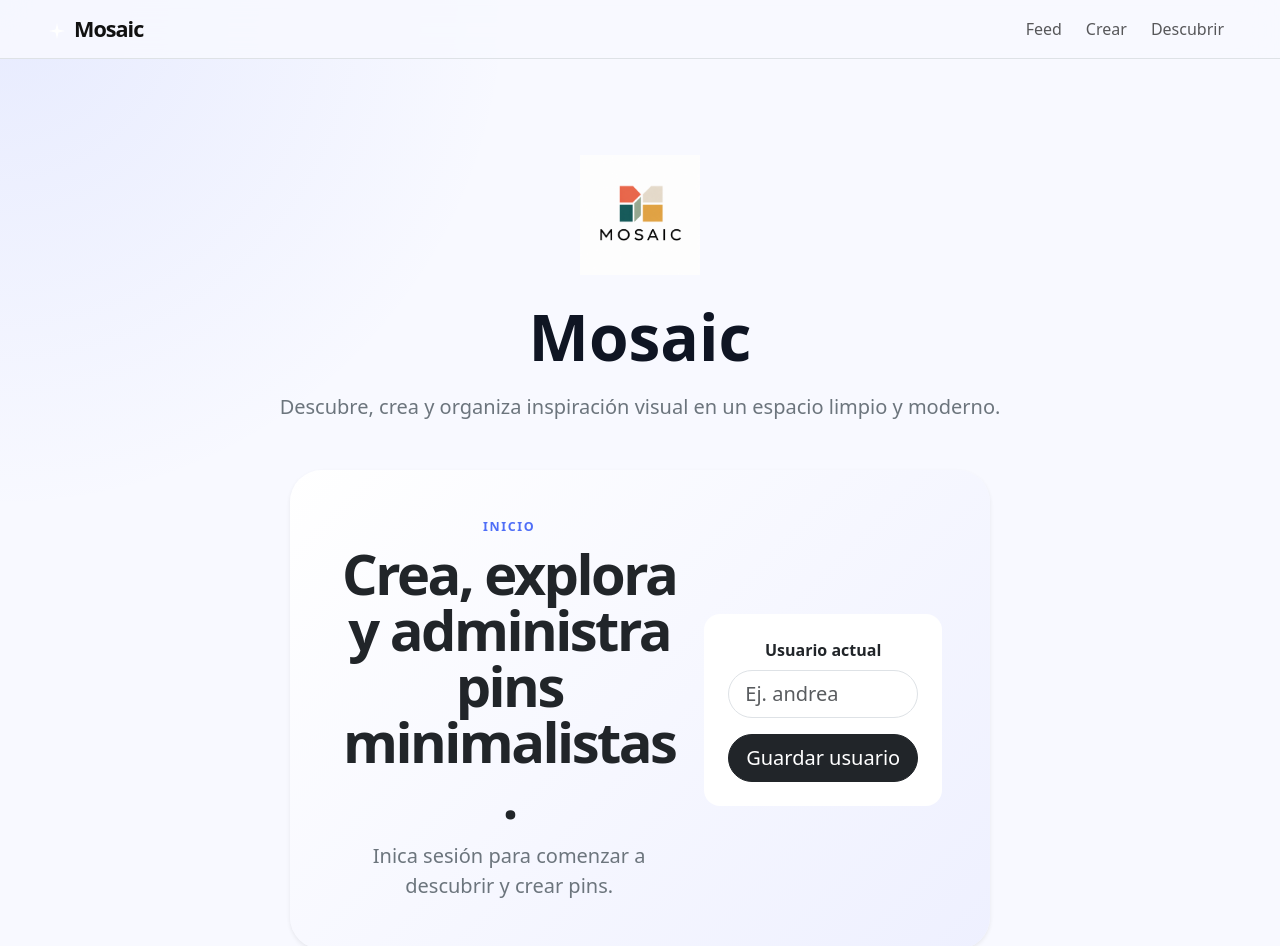
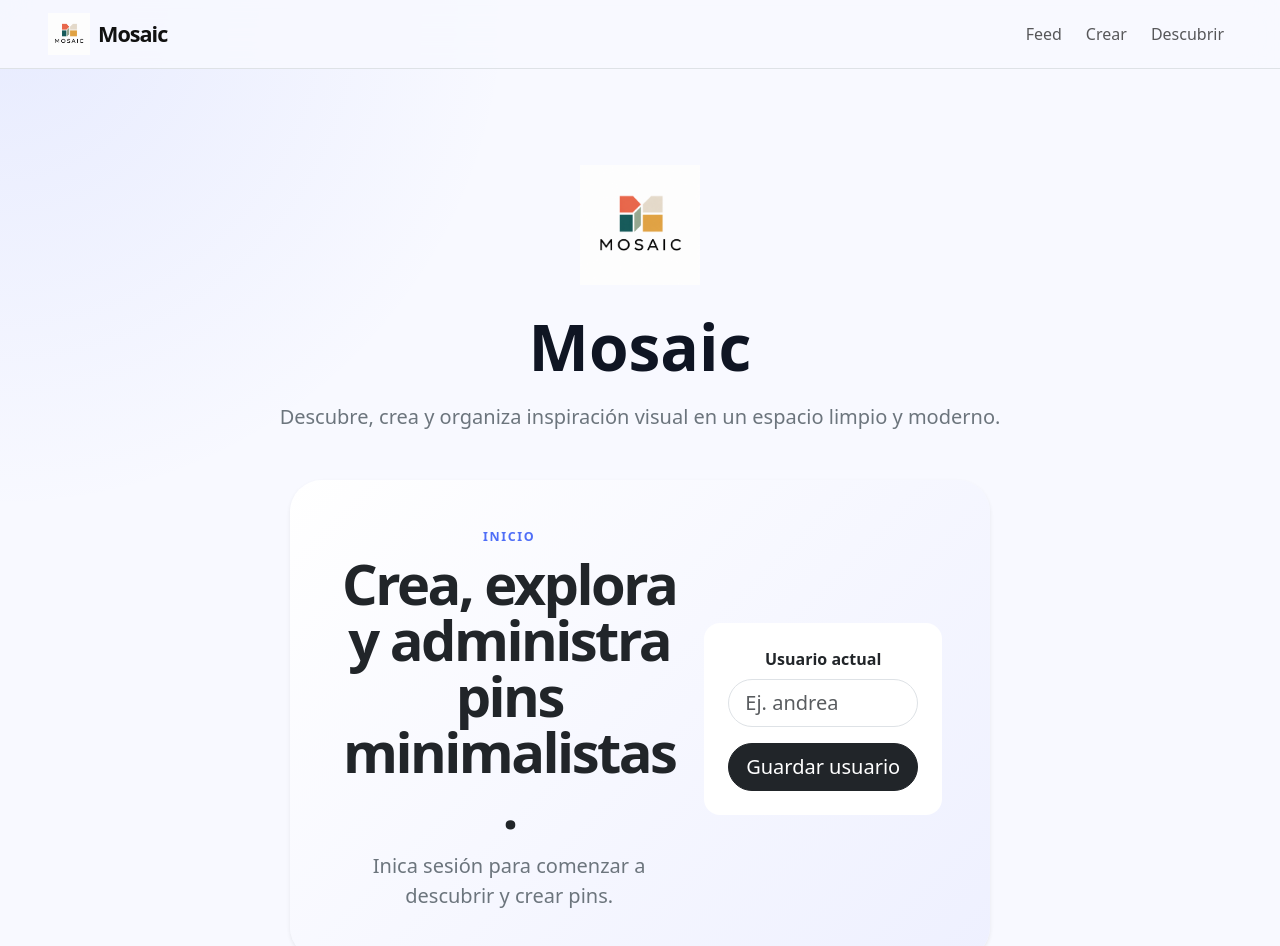
Before and after one commit to NataliaGom/Proyecto2_Pin, a React (Vite) app in the folder frontend/proyecto2_pin/: page / in a window 1280 px wide. Shown: the top 946 px of the page. Built offline with nearby package versions, Linux system fonts and the light colour scheme; no server answers.

Commit message:
Error en navbar

```diff
--- a/frontend/proyecto2_pin/src/components/Navbar.jsx
+++ b/frontend/proyecto2_pin/src/components/Navbar.jsx
@@ -3,26 +3,38 @@ import logo from '../imagenes/MosaicLogo.png';
 
 export default function Navbar({ currentUser, onClearUser }) {
   const navigate = useNavigate();
+
   return (
     <nav className="navbar navbar-expand-lg sticky-top bg-body-tertiary border-bottom glass-nav">
       <div className="container-fluid px-3 px-lg-5">
-        <a className="navbar-brand fw-black d-flex align-items-center gap-2" href="#top">
-          <span className="brand-mark">
-            <svg width="18" height="18" viewBox="0 0 18 18" fill="none" xmlns="http://www.w3.org/2000/svg">
-              <path
-                d="M9 1 L10.4 7.6 L17 9 L10.4 10.4 L9 17 L7.6 10.4 L1 9 L7.6 7.6 Z"
-                fill="white"
-              />
-              <circle cx="9" cy="9" r="1.8" fill="white" opacity="0.6"/>
-            </svg>
-          </span>
-          Mosaic
-        </a>
-        <button className="navbar-toggler" type="button" data-bs-toggle="collapse" data-bs-target="#mainNavbar" aria-controls="mainNavbar" aria-expanded="false" aria-label="Abrir navegación">
+
+        <Link
+          className="navbar-brand fw-black d-flex align-items-center gap-2"
+          to="/"
+        >
+          <img
+            src={logo}
+            alt="Mosaic"
+            className="brand-logo"
+          />
+
+          <span>Mosaic</span>
+        </Link>
+
+        <button
+          className="navbar-toggler"
+          type="button"
+          data-bs-toggle="collapse"
+          data-bs-target="#mainNavbar"
+          aria-controls="mainNavbar"
+          aria-expanded="false"
+          aria-label="Abrir navegación"
+        >
           <span className="navbar-toggler-icon" />
         </button>
 
         <div className="collapse navbar-collapse" id="mainNavbar">
+
           <ul className="navbar-nav ms-auto align-items-lg-center gap-lg-2">
 
             <li className="nav-item">
@@ -45,23 +57,27 @@ export default function Navbar({ currentUser, onClearUser }) {
 
             {currentUser && (
               <li className="nav-item d-flex align-items-center gap-2 ms-lg-3">
+
                 <span className="badge rounded-pill text-bg-dark px-3 py-2">
                   <i className="bi bi-person-circle me-1" />
                   {currentUser}
                 </span>
 
-                <button className="btn btn-sm btn-outline-dark rounded-pill"
+                <button
+                  className="btn btn-sm btn-outline-dark rounded-pill"
                   onClick={() => {
                     onClearUser();
                     navigate('/');
                   }}
                 >
-                Cambiar
+                  Cambiar
                 </button>
+
               </li>
             )}
 
           </ul>
+
         </div>
       </div>
     </nav>
--- a/frontend/proyecto2_pin/src/styles/custom.css
+++ b/frontend/proyecto2_pin/src/styles/custom.css
@@ -180,3 +180,17 @@ body {
     column-count: 1;
   }
 }
+
+.brand-logo {
+  width: 42px;
+  height: 42px;
+  object-fit: contain;
+  display: block;
+}
+
+.navbar-brand {
+  font-size: 1.35rem;
+  font-weight: 800;
+  color: #111 !important;
+  text-decoration: none;
+}
```
